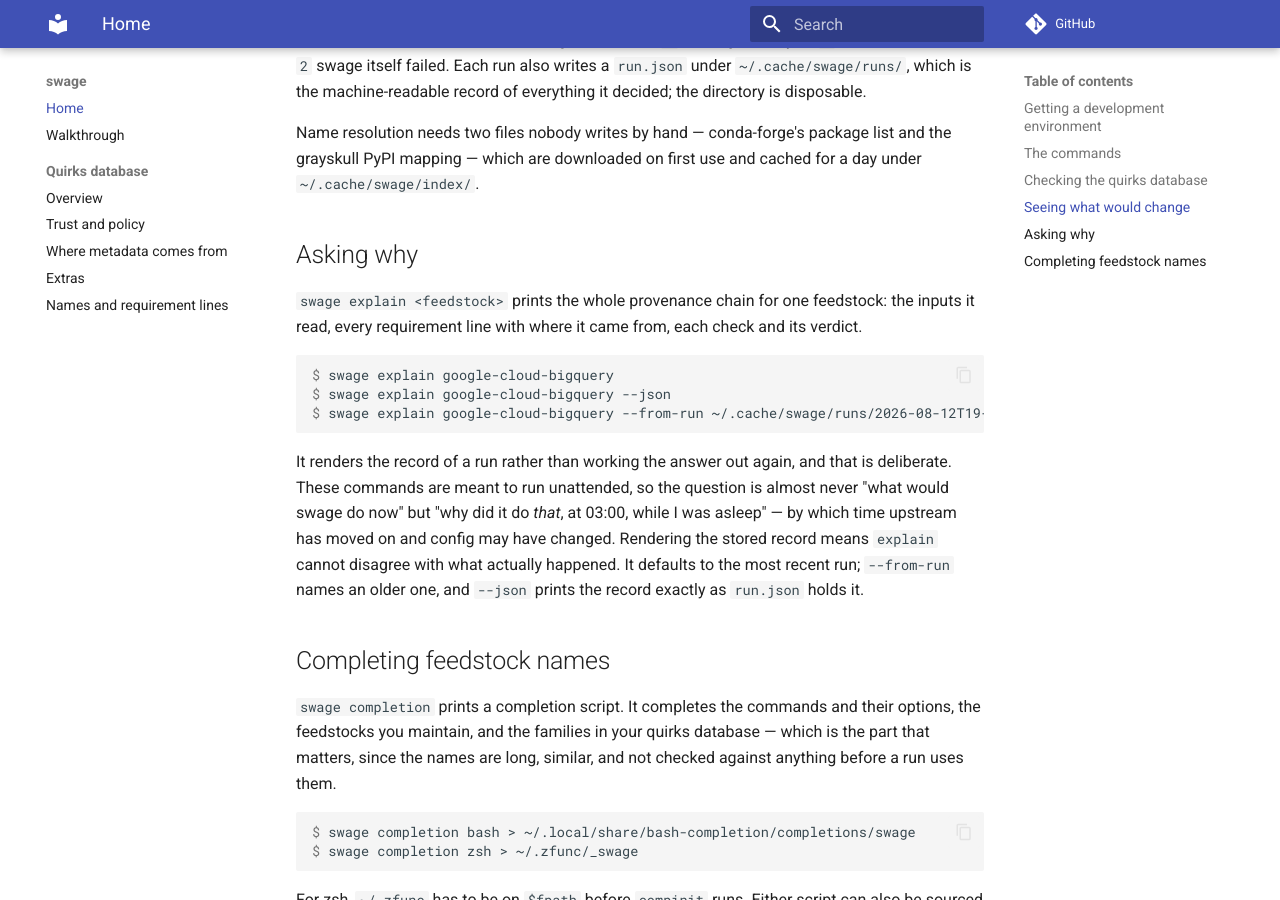
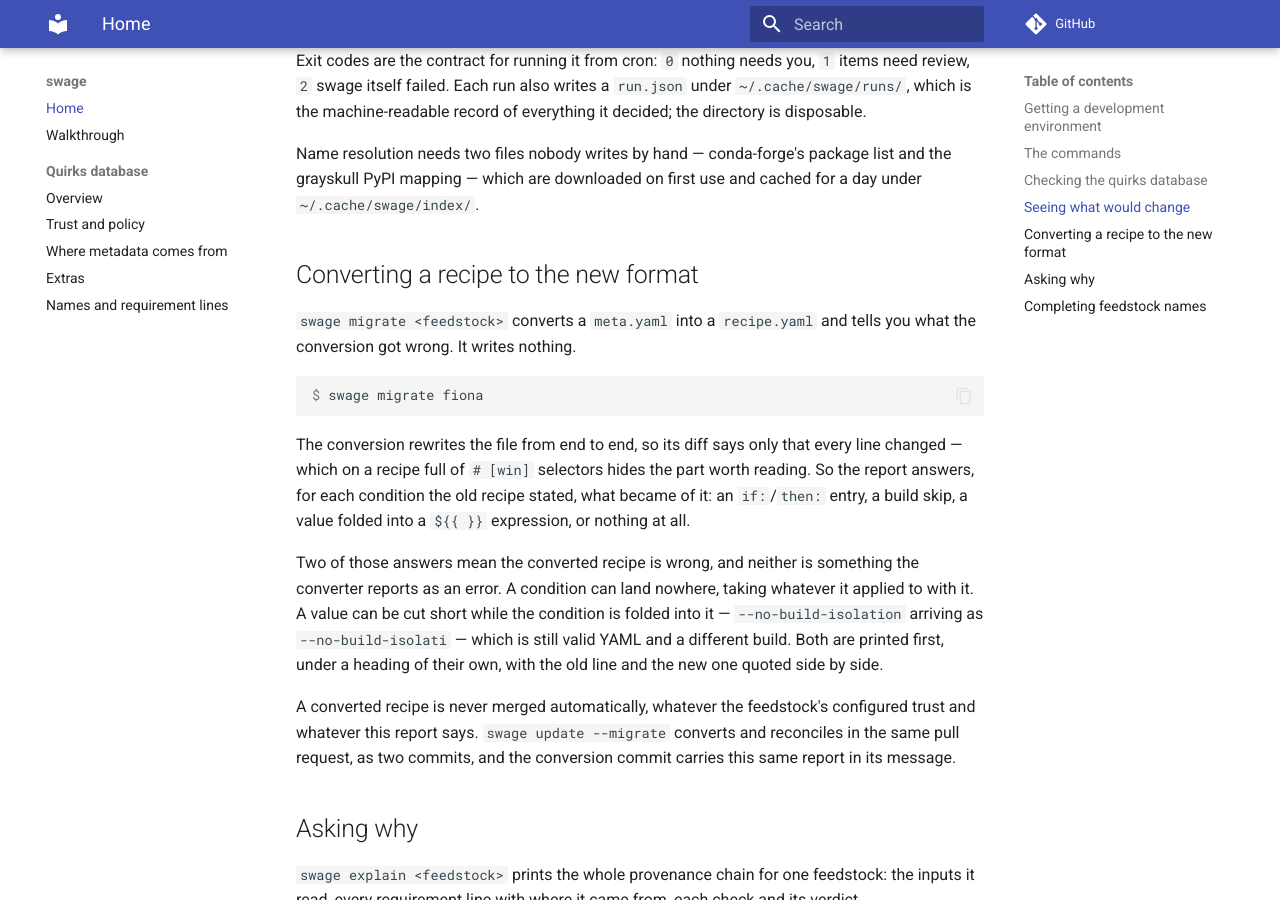
Before and after one commit to xylar/swage, an MkDocs documentation site: the page built from docs/index.md, in a window 1280 px wide and 900 px high, scrolled down 2395 px. Built offline with MkDocs 1.6.1 and Material for MkDocs 9.7.7, drawn with Linux system fonts in a browser that asks for light colours; comment, search, counter and statistics services are not loaded; some of the changed text lies outside the part shown.

Commit message:
Document `swage migrate` as a command that exists
The page still said it was registered and not implemented, which stopped being
true when the noarch half landed. It now has a section of its own, because the
thing worth documenting is not that it converts -- conda-recipe-manager does
that -- but that it says what the conversion got wrong, which is the question a
rewritten file cannot be diffed to answer.

Co-Authored-By: Claude Opus 5 <noreply@anthropic.com>

````diff
--- a/docs/index.md
+++ b/docs/index.md
@@ -10,9 +10,7 @@ without a human in the loop.
 
 !!! warning "Early development"
 
-    swage is being built in phases. `config`, `scan`, `audit`, `update`,
-    `explain`, `status` and `draft` work; `migrate`, which converts a feedstock
-    from the v0 recipe format to v1, is registered and not implemented.
+    swage is being built in phases. Every command below works.
 
     **swage writes to real feedstocks**, and only to those blessed for it: four
     so far, all merged. Every feedstock starts at `trust: manual`, which writes
@@ -58,7 +56,7 @@ install, which it has no use for since pytest reaches `src/` on its own.
 | `swage update` | render, push and label — the only command that writes, and only with `--execute` |
 | `swage explain` | why swage decided that, out of the run where it decided it |
 | `swage status` | what became of the pull requests earlier runs acted on |
-| `swage migrate` | convert a feedstock from the v0 recipe format to v1 (not implemented) |
+| `swage migrate` | convert a feedstock from the v0 recipe format to v1, and say what the conversion got wrong |
 | `swage completion` | print a shell completion script for bash or zsh |
 
 `audit`, `draft` and `update` are the loop; [the walkthrough](walkthrough.md)
@@ -109,6 +107,34 @@ of everything it decided; the directory is disposable.
 Name resolution needs two files nobody writes by hand — conda-forge's package
 list and the grayskull PyPI mapping — which are downloaded on first use and
 cached for a day under `~/.cache/swage/index/`.
+
+## Converting a recipe to the new format
+
+`swage migrate <feedstock>` converts a `meta.yaml` into a `recipe.yaml` and
+tells you what the conversion got wrong. It writes nothing.
+
+```console
+$ swage migrate fiona
+```
+
+The conversion rewrites the file from end to end, so its diff says only that
+every line changed — which on a recipe full of `# [win]` selectors hides the
+part worth reading. So the report answers, for each condition the old recipe
+stated, what became of it: an `if:`/`then:` entry, a build skip, a value folded
+into a `${{ }}` expression, or nothing at all.
+
+Two of those answers mean the converted recipe is wrong, and neither is
+something the converter reports as an error. A condition can land nowhere,
+taking whatever it applied to with it. A value can be cut short while the
+condition is folded into it — `--no-build-isolation` arriving as
+`--no-build-isolati` — which is still valid YAML and a different build. Both
+are printed first, under a heading of their own, with the old line and the new
+one quoted side by side.
+
+A converted recipe is never merged automatically, whatever the feedstock's
+configured trust and whatever this report says. `swage update --migrate`
+converts and reconciles in the same pull request, as two commits, and the
+conversion commit carries this same report in its message.
 
 ## Asking why
 
````
